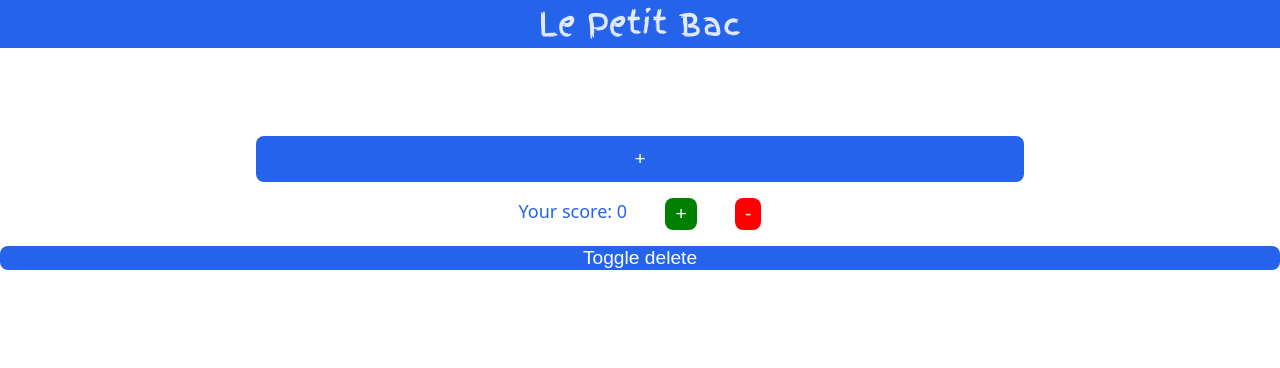
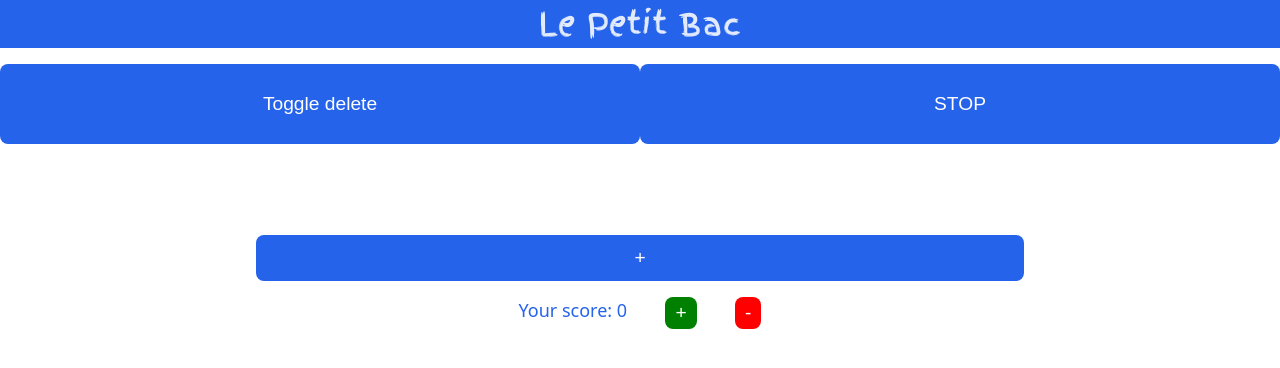
Before and after one commit to Nicolas-Delbovier/PetitBac, a Vue app: page / in a window 1280 px wide. Shown: the top 368 px of the page. Built offline with nearby package versions, Linux system fonts and the light colour scheme.

Commit message:
[IMP] Add tool bar to the top to store all quick actions

```diff
--- a/src/App.vue
+++ b/src/App.vue
@@ -6,6 +6,7 @@ import TrashIcon from './components/TrashIcon.vue'
 const cardsModels = ref([]);
 const score = ref(0);
 const isCardDeleteVisible = ref(false);
+const isGameStopped = ref(false);
 
 function addCard() {
   cardsModels.value.push({ title: '', answer: '' });
@@ -21,10 +22,10 @@ function scoreAdd(i) {
   score.value = Math.max(score.value + i, 0);
 }
 
-function deleteCard(i){
+function deleteCard(i) {
   if (i > -1) {
-  cardsModels.value.splice(i, 1);
-}
+    cardsModels.value.splice(i, 1);
+  }
 }
 </script>
 
@@ -34,10 +35,16 @@ function deleteCard(i){
       Le Petit Bac
     </h1>
 
+    <div id="tools-area">
+      <button class="tool" id="toggle-delete-btn" @click="() => { isCardDeleteVisible = !isCardDeleteVisible }">Toggle
+        delete</button>
+      <button class="tool" id="stop-btn" @click="() => { isGameStopped = !isGameStopped }">STOP</button>
+    </div>
+
     <div id="card-area">
       <div class="card-row" v-for="(card, idx) in cardsModels">
-        <Card v-model:title="card.title" v-model:answer="card.answer" />
-        <TrashIcon v-if="isCardDeleteVisible" iconColor="red" width="10vw" height="10vw" @click="deleteCard(idx)"/>
+        <Card v-model:title="card.title" v-model:answer="card.answer" :isPointsAreaVisible="isGameStopped" />
+        <TrashIcon v-if="isCardDeleteVisible" iconColor="red" width="10vw" height="10vw" @click="deleteCard(idx)" />
       </div>
     </div>
 
@@ -52,7 +59,6 @@ function deleteCard(i){
         <button class="decrease-btn" @click="() => scoreAdd(-1)">-</button>
       </div>
     </div>
-    <button id="toggle-delete-btn" @click="() => {isCardDeleteVisible=!isCardDeleteVisible}">Toggle delete</button>
   </div>
 </template>
 
@@ -71,6 +77,18 @@ function deleteCard(i){
   margin: 0;
 }
 
+#tools-area {
+  display: flex;
+  position: sticky;
+  top: 0px;
+  height: 10vh;
+  border-bottom: 3px solid white;
+}
+
+.tool {
+  flex: 1;
+}
+
 #card-area {
   display: flex;
   flex-direction: column;
@@ -79,7 +97,7 @@ function deleteCard(i){
   margin-top: 2rem;
 }
 
-.card-row{
+.card-row {
   display: flex;
   gap: 5vw;
 }
```
